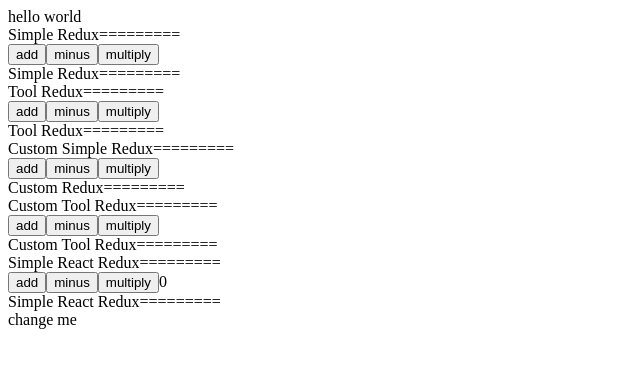
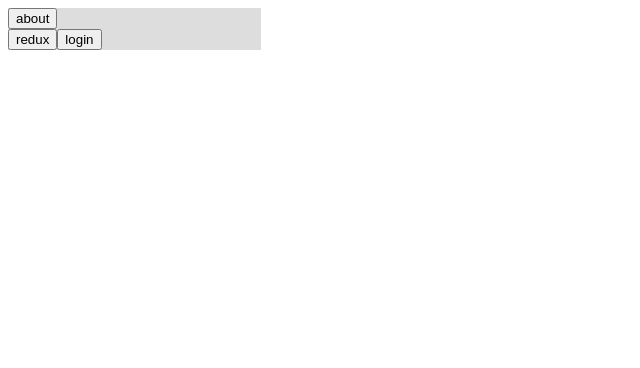
Before and after one commit to mikeiansky/react-learn, a React (Create React App) app: page / in a window 1280 px wide. Shown: the top 368 px of the page, without its empty margins (0-640 px from the left). Built offline with nearby package versions, Linux system fonts and the light colour scheme.

Commit message:
react-router study

```diff
--- a/package.json
+++ b/package.json
@@ -7,11 +7,16 @@
     "@testing-library/jest-dom": "^5.17.0",
     "@testing-library/react": "^13.4.0",
     "@testing-library/user-event": "^13.5.0",
+    "localforage": "^1.10.0",
+    "match-sorter": "^6.3.4",
     "react": "^18.2.0",
     "react-dom": "^18.2.0",
     "react-redux": "^9.1.0",
+    "react-router": "^6.22.3",
+    "react-router-dom": "^6.22.3",
     "react-scripts": "5.0.1",
     "redux": "^5.0.1",
+    "sort-by": "^1.2.0",
     "web-vitals": "^2.1.4"
   },
   "scripts": {
--- a/src/index.js
+++ b/src/index.js
@@ -1,8 +1,11 @@
 import React from 'react';
 import ReactDOM from 'react-dom/client';
-import App from './App';
+import router from './router'
+import {RouterProvider} from "react-router-dom";
 
 const root = ReactDOM.createRoot(document.getElementById('root'));
+
+
 root.render(
-    <App />
+    <RouterProvider router={router}/>
 );
--- /dev/null
+++ b/src/pages/404error.js
@@ -0,0 +1,11 @@
+
+
+export default function App(){
+
+    return (
+        <div>
+            404error , not found
+        </div>
+    )
+
+}
--- /dev/null
+++ b/src/pages/About.js
@@ -0,0 +1,11 @@
+export default function () {
+
+    return (
+        <>
+            <div>
+                This is about page
+            </div>
+        </>
+    )
+
+}
--- /dev/null
+++ b/src/pages/Login.js
@@ -0,0 +1,17 @@
+import {useNavigate} from 'react-router'
+
+export default function (){
+
+    const navigate = useNavigate()
+
+    return (
+        <>
+            <p>This is login page</p>
+            <button onClick={()=>
+                navigate("/about", {replace: true})
+                // navigate("/about")
+            }> about </button>
+        </>
+    )
+
+}
--- /dev/null
+++ b/src/pages/Menu.js
@@ -0,0 +1,42 @@
+import {Outlet, useNavigate} from "react-router"
+
+export default function App(){
+
+    const navigate = useNavigate()
+
+    const gotoAbout = ()=>{
+        navigate('/about')
+    }
+
+    const gotoLogin = ()=>{
+        navigate('/login')
+    }
+
+    const gotoRedux = ()=>{
+        navigate('/redux')
+    }
+
+    return (
+        <>
+            <div>
+                <div style={{
+                    width: '20%',
+                    height: '100%',
+                    backgroundColor: "#dddddd",
+                    float: 'left'
+                }}>
+                    <button onClick={gotoAbout}>about</button><br/>
+                    <button onClick={gotoRedux}>redux</button>
+                    <button onClick={gotoLogin}>login</button>
+                </div>
+                <div  style={{
+                    float: 'left',
+                    marginLeft: "20px"
+                }}>
+                    <Outlet/>
+                </div>
+            </div>
+        </>
+    )
+
+}
--- /dev/null
+++ b/src/router/index.js
@@ -0,0 +1,33 @@
+import {createBrowserRouter} from "react-router-dom"
+import ReduxApp from '../redux/ReduxApp'
+import NotFoundApp from '../pages/404error'
+import About from '../pages/about'
+import Menu from '../pages/menu'
+import Login from '../pages/Login'
+
+const router = createBrowserRouter([
+    {
+        path: '/',
+        element: <Menu/>,
+        children: [
+            {
+                path: '/redux',
+                element: <ReduxApp/>,
+            }
+        ]
+    },
+    {
+        path: '/login',
+        element: <Login/>
+    },
+    {
+        path: '/about',
+        element: <About/>
+    },
+    {
+        path: '*',
+        element: <NotFoundApp/>
+    }
+])
+
+export default router
```
